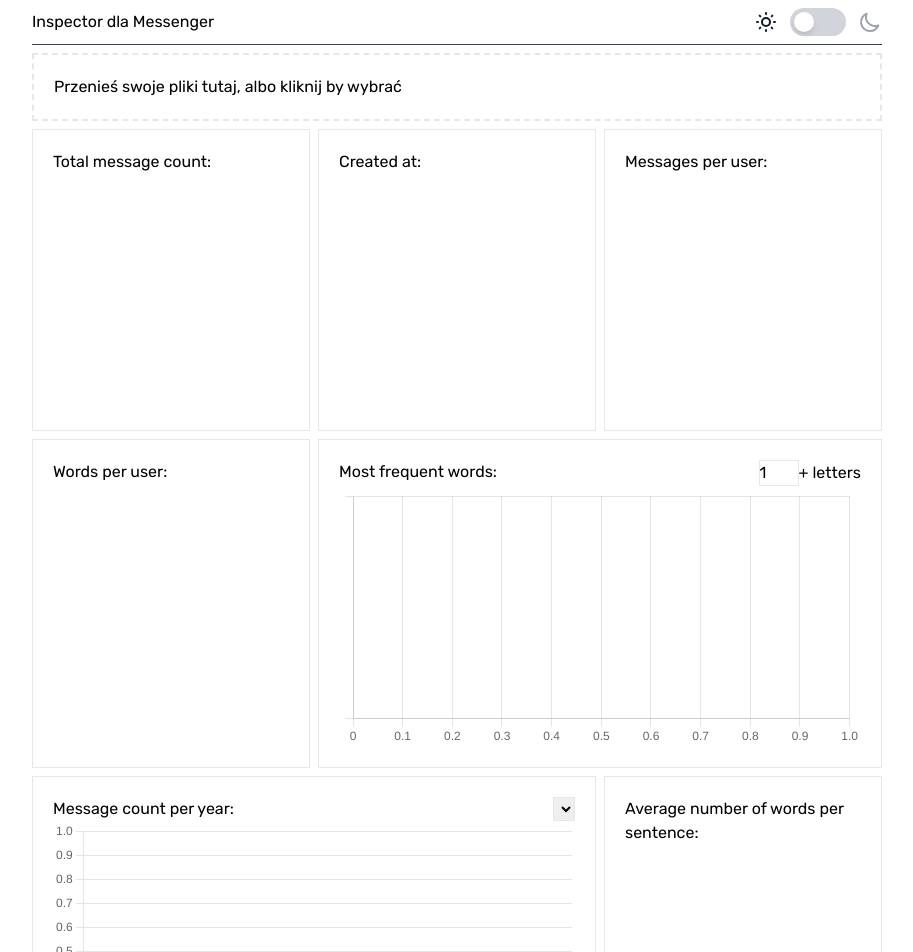
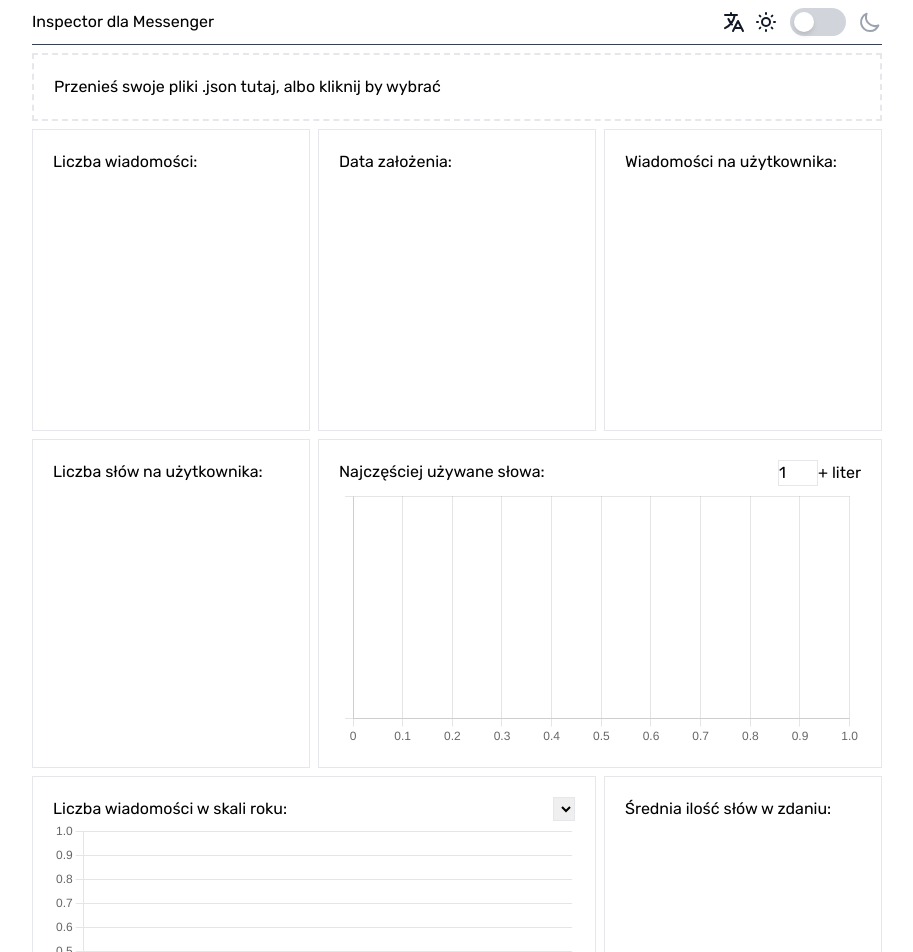
Before and after one commit to Zboru/messengerInspector, a React (Vite) app: page / in a window 1280 px wide. Shown: the top 952 px of the page, without its empty margins (183-1096 px from the left). Built offline with nearby package versions, Linux system fonts and the light colour scheme.

Commit message:
added full i18n support with language switch

```diff
--- a/index.html
+++ b/index.html
@@ -8,7 +8,7 @@
     <link rel="preconnect" href="https://fonts.googleapis.com">
     <link rel="preconnect" href="https://fonts.gstatic.com" crossorigin>
     <link href="https://fonts.googleapis.com/css2?family=Rubik:wght@400;500;600&display=swap" rel="stylesheet">
-    <title>Document</title>
+    <title>🔍 Inspector for Messenger</title>
 </head>
 <body>
     <div id="root"></div>
--- a/src/Layout.js
+++ b/src/Layout.js
@@ -1,11 +1,17 @@
 import DarkModeSwitch from "./components/DarkModeSwitch";
+import {useTranslation} from "react-i18next";
+import LanguageSwitch from "./components/LanguageSwitch";
 
 const Layout = (props) => {
+    const {t, i18n} = useTranslation();
     return (
         <div className="h-screen container">
             <div className={'flex items-center px-5 justify-between md:px-0 pt-2 dark:text-white border-b border-gray-700 pb-2'}>
-                <a href="/">Inspector dla Messenger</a>
-                <DarkModeSwitch/>
+                <a href="/">{t('title')}</a>
+                <div className="flex">
+                    <LanguageSwitch />
+                    <DarkModeSwitch/>
+                </div>
             </div>
             {props.children}
         </div>
--- a/src/components/Dropzone.js
+++ b/src/components/Dropzone.js
@@ -1,10 +1,12 @@
 import {useDropzone} from "react-dropzone";
 import {useCallback} from "react";
 import clsx from "clsx";
+import {useTranslation} from "react-i18next";
 
 const zoneStyles = ["border border-dashed border-2 p-5 mt-2"];
 
 const Dropzone = ({onChange}) => {
+    const {t, i18n} = useTranslation();
     const onDrop = useCallback(acceptedFiles => {
         onChange(acceptedFiles)
     }, [])
@@ -14,11 +16,11 @@ const Dropzone = ({onChange}) => {
             <input {...getInputProps()} />
             {
                 isDragActive ?
-                    <p>Upuść swoje pliki tutaj ...</p> :
-                    <p>Przenieś swoje pliki tutaj, albo kliknij by wybrać</p>
+                    <p>{t('dropzone_drag_prompt')}</p> :
+                    <p>{t('dropzone_prompt')}</p>
             }
             {acceptedFiles.length ?
-                <p>Załadowano {acceptedFiles.length} plików</p> :
+                <p>{t('dropzone_files', {count: acceptedFiles.length})}</p> :
                 null
             }
         </div>
--- /dev/null
+++ b/src/components/LanguageSwitch.js
@@ -0,0 +1,30 @@
+import {createRef, useState} from "react";
+import {useTranslation} from "react-i18next";
+
+const LanguageSwitch = () => {
+    const { t, i18n } = useTranslation()
+    const menuBtnRef = createRef();
+    const [menuState, setState] = useState(false);
+
+    function changeLanguage(e) {
+        i18n.changeLanguage(e.target.value)
+    }
+
+    return (
+        <div ref={menuBtnRef} tabIndex="0" onBlur={() => setState(false)} className="relative flex items-center mr-2">
+            <button onClick={() => setState(true)}>
+                <svg xmlns="http://www.w3.org/2000/svg" className="h-6 w-6 text-gray-900" fill="none" viewBox="0 0 24 24"
+                     stroke="currentColor">
+                    <path strokeLinecap="round" strokeLinejoin="round" strokeWidth="2"
+                          d="M3 5h12M9 3v2m1.048 9.5A18.022 18.022 0 016.412 9m6.088 9h7M11 21l5-10 5 10M12.751 5C11.783 10.77 8.07 15.61 3 18.129"/>
+                </svg>
+            </button>
+            {menuState &&
+            <div className="absolute w-32 top-10 bg-white border shadow rounded flex flex-col">
+                <button onMouseDown={changeLanguage} value="en" className="px-3 py-1 hover:bg-gray-300 text-left transition">🇺🇸 English</button>
+                <button onMouseDown={changeLanguage} value="pl" className="px-3 py-1 hover:bg-gray-300 text-left transition">🇵🇱 Polski</button>
+            </div>}
+        </div>
+    )
+}
+export default LanguageSwitch
--- a/src/i18n.js
+++ b/src/i18n.js
@@ -4,7 +4,10 @@ import {initReactI18next} from "react-i18next";
 const resources = {
     en: {
         translation: {
-            "dropzone_prompt": "Drag 'n' drop your files here, or click to select",
+            "title": "Inspector for Messenger",
+            "dropzone_files": "Loaded {{count}} files",
+            "dropzone_prompt": "Drag 'n' drop your .json files here, or click to select",
+            "dropzone_drag_prompt": "Drop your files here...",
             "message_count": "Total message count:",
             "created_at": "Created at:",
             "messages_per_user": "Messages per user:",
@@ -13,40 +16,46 @@ const resources = {
             "most_frequent_words_input": "letters",
             "messages_per_year": "Message count per year:",
             "average_word_sentence": "Average number of words per sentence:",
-            "images_sent": "Number of images sent:",
+            "media_sent": "Number of non-text messages:",
             "best_period": "Best period:",
             "worst_period": "Worst period:",
             "year": "Year",
             "month": "Month",
             "day": "Day",
-            "period_messages_abbr": "messages"
+            "period_messages_abbr": "messages",
+            "average_day_activity": "Average daily activity"
+
         }
     },
     pl: {
         translation: {
-            "dropzone_prompt": "Przenieś swoje pliki tutaj, albo kliknij by wybrać",
+            "title": "Inspector dla Messenger",
+            "dropzone_files": "Załadowano {{count}} plików",
+            "dropzone_prompt": "Przenieś swoje pliki .json tutaj, albo kliknij by wybrać",
+            "dropzone_drag_prompt": "Upuść swoje pliki tutaj...",
             "message_count": "Liczba wiadomości:",
             "created_at": "Data założenia:",
             "messages_per_user": "Wiadomości na użytkownika:",
             "words_per_user": "Liczba słów na użytkownika:",
             "most_frequent_words": "Najczęściej używane słowa:",
             "most_frequent_words_input": "liter",
-            "messages_per_year": "Liczba wiadomości w ciągu roku:",
+            "messages_per_year": "Liczba wiadomości w skali roku:",
             "average_word_sentence": "Średnia ilość słów w zdaniu:",
-            "images_sent": "Liczba wysłanych obrazków:",
+            "media_sent": "Liczba wiadomości nietekstowych:",
             "best_period": "Najlepszy okres:",
             "worst_period": "Najgorszy okres:",
             "year": "Rok",
             "month": "Miesiąc",
             "day": "Dzień",
-            "period_messages_abbr": "wiadomości"
+            "period_messages_abbr": "wiadomości",
+            "average_day_activity": "Średnia aktywność w ciągu dnia"
         }
     }
 }
 
 i18n.use(initReactI18next).init({
     resources,
-    lng: "en",
+    lng: "pl",
     interpolation: {
         escapeValue: false,
     }
```
Also changed, not shown: src/components/stats/MultimediaCount.js (renamed from src/components/stats/PhotosCount.js).
